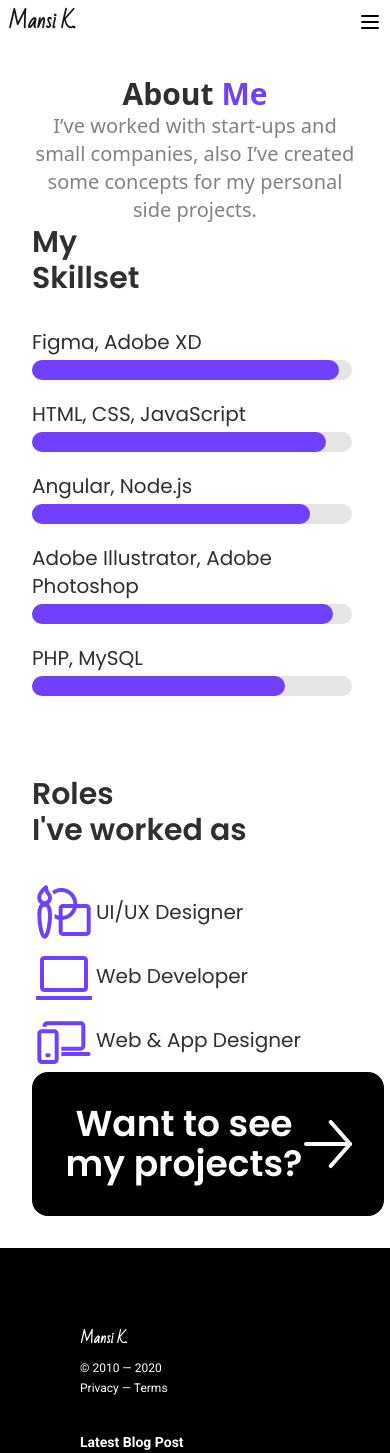
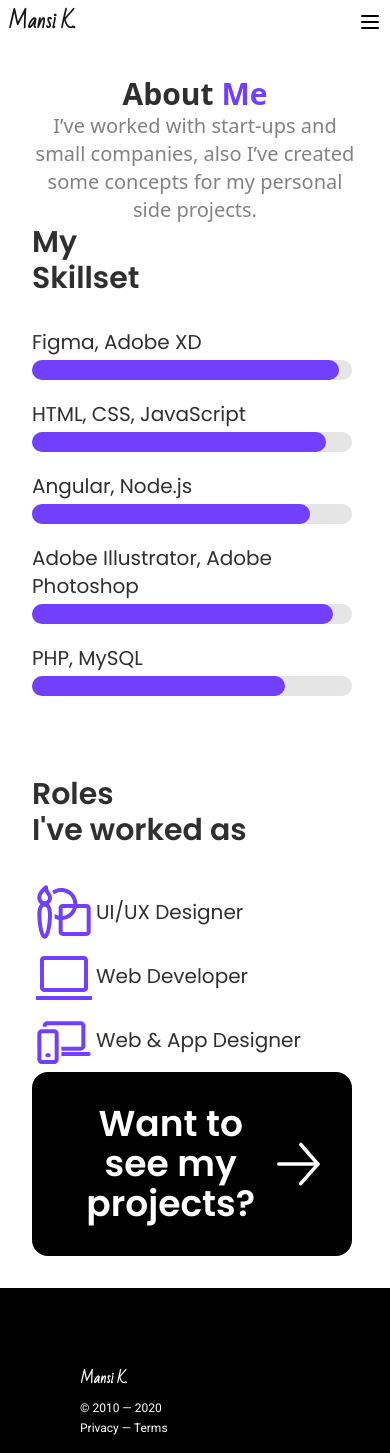
Before and after one commit to saifalfalah/mansi-kasar, a Next.js app: page /about in a window 390 px wide. Shown: the top 1453 px of the page. Built offline with nearby package versions, Linux system fonts and the light colour scheme.

Commit message:
Update Roles.js

```diff
--- a/components/AboutView/Roles.js
+++ b/components/AboutView/Roles.js
@@ -21,7 +21,7 @@ const Roles = () => {
   ];
 
   return (
-    <div className="flex flex-col justify-between md:max-w-md font-poppins text-heroH">
+    <div className="flex flex-col justify-between max-w-xs md:max-w-md font-poppins text-heroH">
       <h1 className="mb-8 text-3xl font-semibold lg:mb-10 lg:text-5xl">
         Roles <br /> I&apos;ve worked as
       </h1>
```
